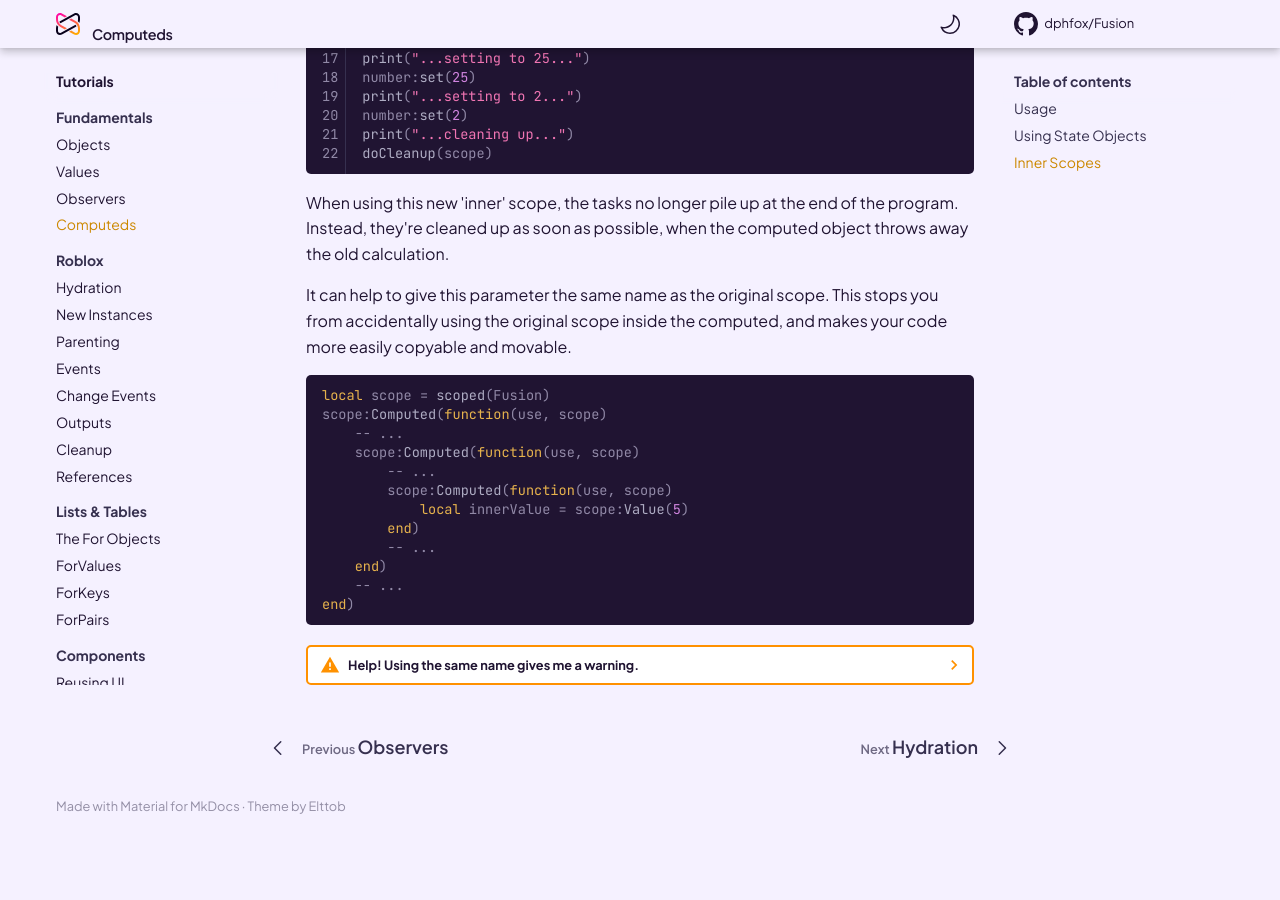
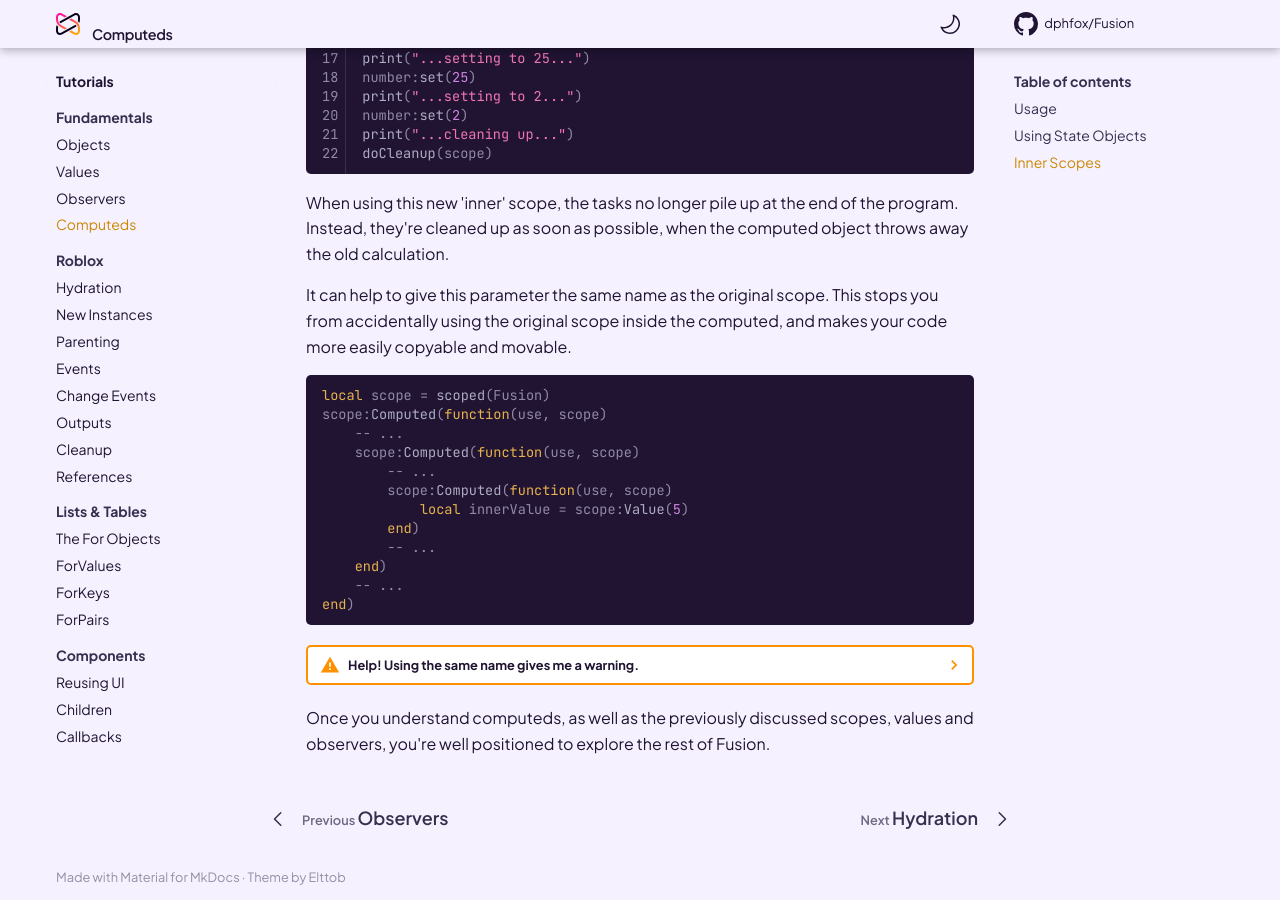
Before and after one commit to dphfox/Fusion, an MkDocs documentation site: the page built from docs/tutorials/fundamentals/computeds.md, in a window 1280 px wide and 900 px high, scrolled down 3873 px. Built offline with MkDocs 1.6.1 and Material for MkDocs 9.7.7, drawn with Linux system fonts in a browser that asks for light colours; comment, search, counter and statistics services are not loaded; the version menu is left out; before the commit the page ends 4701 px from its top, so only the background shows below that.

Commit message:
Final words on Computed tutorial

```diff
--- a/docs/tutorials/fundamentals/computeds.md
+++ b/docs/tutorials/fundamentals/computeds.md
@@ -259,3 +259,6 @@ end)
 	In many cases, using the same variable name can be a mistake, but in this
 	case we actually find it useful. So, to turn off the warning, try adding
 	`--!nolint LocalShadow` to the top of your file.
+
+Once you understand computeds, as well as the previously discussed scopes,
+values and observers, you're well positioned to explore the rest of Fusion.
```
